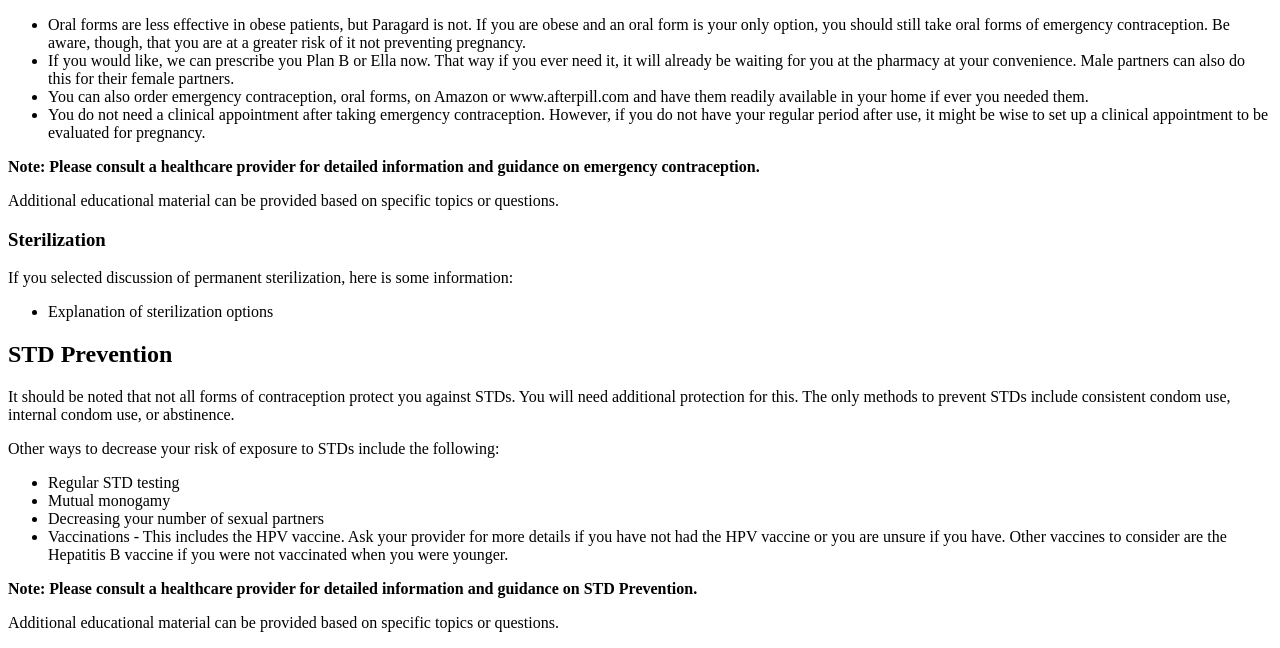
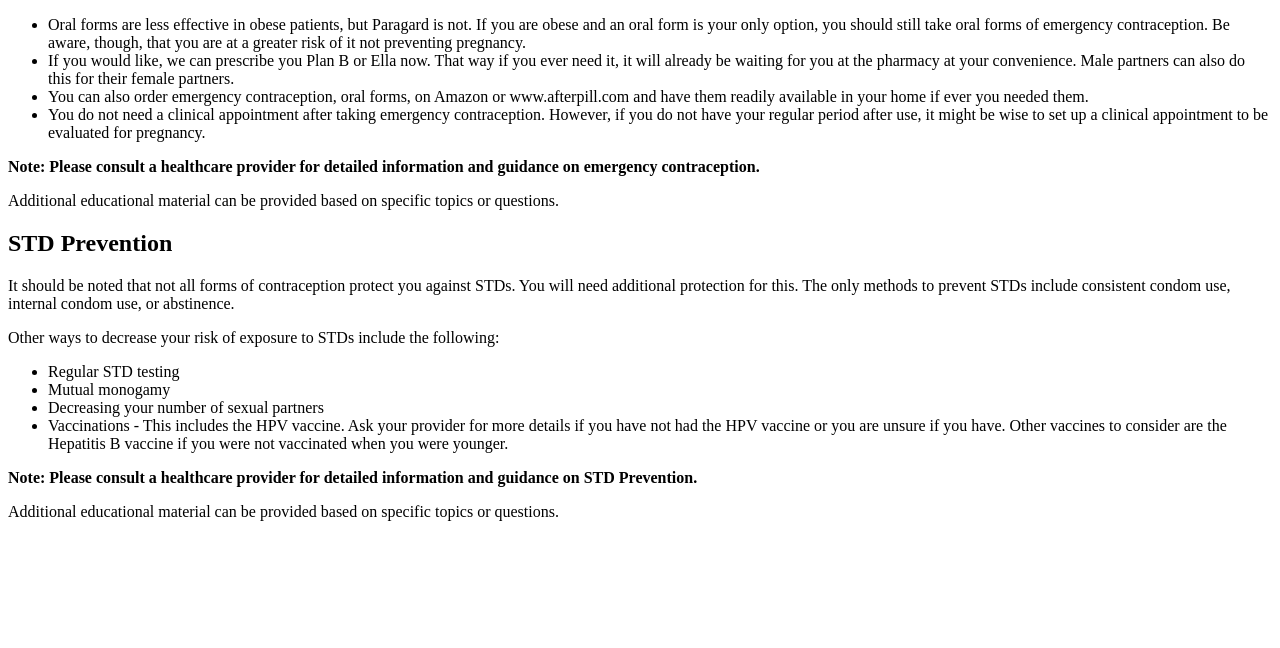
Before and after one commit to gbrolly2/contraception_website, a Django app: template contraception_app/templates/results.html in a window 1280 px wide. Shown: the part 626-1274 px from the top of the page. After the commit the page ends 1147 px from the top, so only its background shows below. Run offline with Django 4.2, Linux system fonts and the light colour scheme; the template is opened without the code that fills it, so the values that code supplies are empty.

Commit message:
remove sterilization section

```diff
--- a/contraception_app/templates/results.html
+++ b/contraception_app/templates/results.html
@@ -43,11 +43,6 @@
 
 <p>Additional educational material can be provided based on specific topics or questions.</p>
 
-<h3>Sterilization</h3>
-<p>If you selected discussion of permanent sterilization, here is some information:</p>
-<ul>
-  <li>Explanation of sterilization options</li>
-</ul>
 
 <h2>STD Prevention</h2>
 <p>It should be noted that not all forms of contraception protect you against STDs. You will need additional protection for this. The only methods to prevent STDs include consistent condom use, internal condom use, or abstinence.</p>
```
